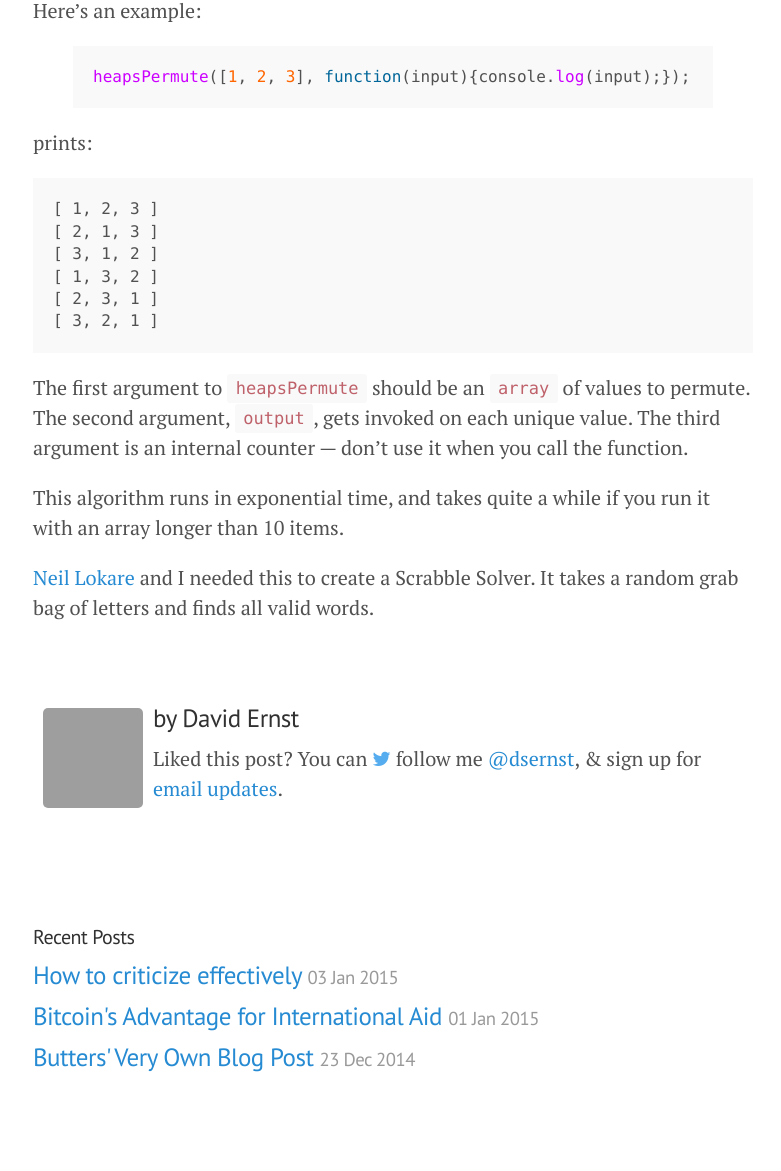
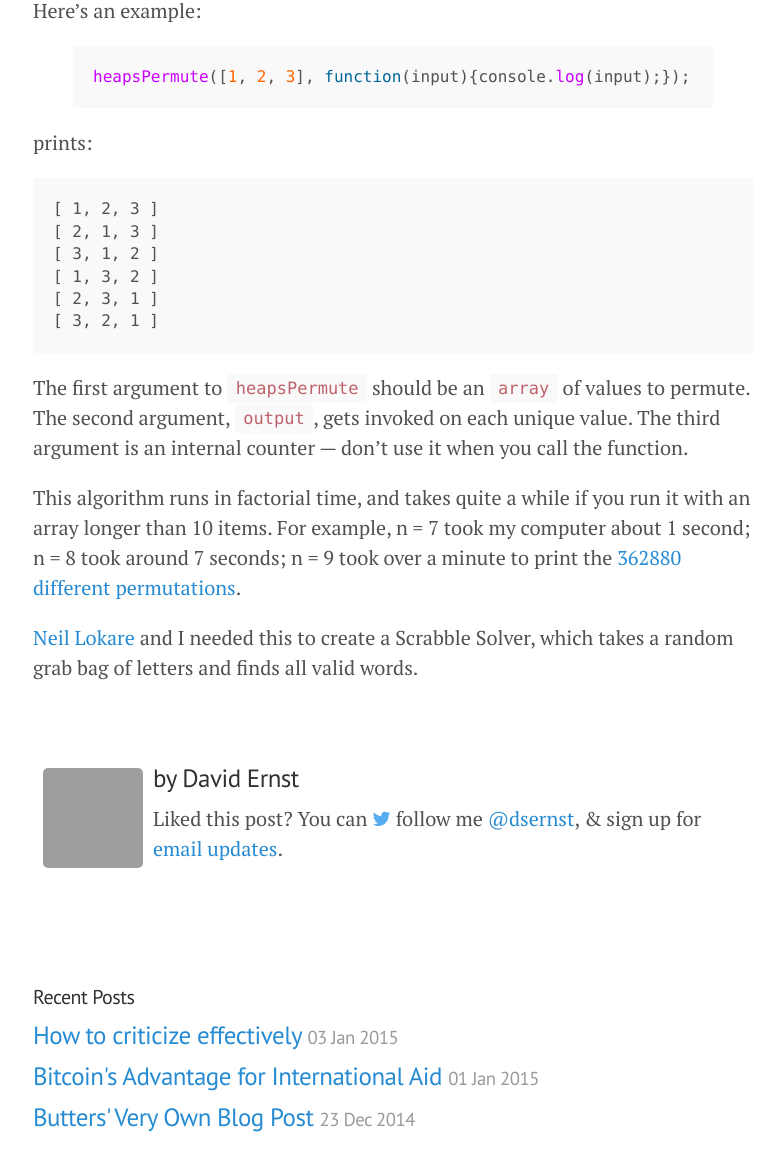
Before and after one commit to dsernst/quotes, a Jekyll site: the page built from _posts/2014-12-14-heaps-permutation-algorithm-in-javascript.md, in a window 1280 px wide, cut to the strip 401-1595 px from the top of the page. Shown: the top 1171 px of the strip, without its empty margins (247-1028 px from the left). Built offline with Jekyll 4.4.1, drawn with Linux system fonts in a browser that asks for light colours; nearby versions of some CDN libraries; comment, search, counter and statistics services are not loaded; before the commit the page ends 1535 px from its top, so only the background shows below that; grey boxes are pictures that could not be loaded.

Commit message:
add more info on time complexity to Heap's Permutation Algorithm in Javascript

```diff
--- a/_posts/2014-12-14-heaps-permutation-algorithm-in-javascript.md
+++ b/_posts/2014-12-14-heaps-permutation-algorithm-in-javascript.md
@@ -26,6 +26,6 @@ prints:
 
 The first argument to `heapsPermute` should be an `array` of values to permute. The second argument, `output`, gets invoked on each unique value. The third argument is an internal counter — don't use it when you call the function.
 
-This algorithm runs in exponential time, and takes quite a while if you run it with an array longer than 10 items.
+This algorithm runs in factorial time, and takes quite a while if you run it with an array longer than 10 items. For example, n = 7 took my computer about 1 second; n = 8 took around 7 seconds; n = 9 took over a minute to print the [362880 different permutations](https://www.google.com/search?q=9!).
 
-[Neil Lokare](http://www.neillokare.com/) and I needed this to create a Scrabble Solver. It takes a random grab bag of letters and finds all valid words.
+[Neil Lokare](http://www.neillokare.com/) and I needed this to create a Scrabble Solver, which takes a random grab bag of letters and finds all valid words.
```
